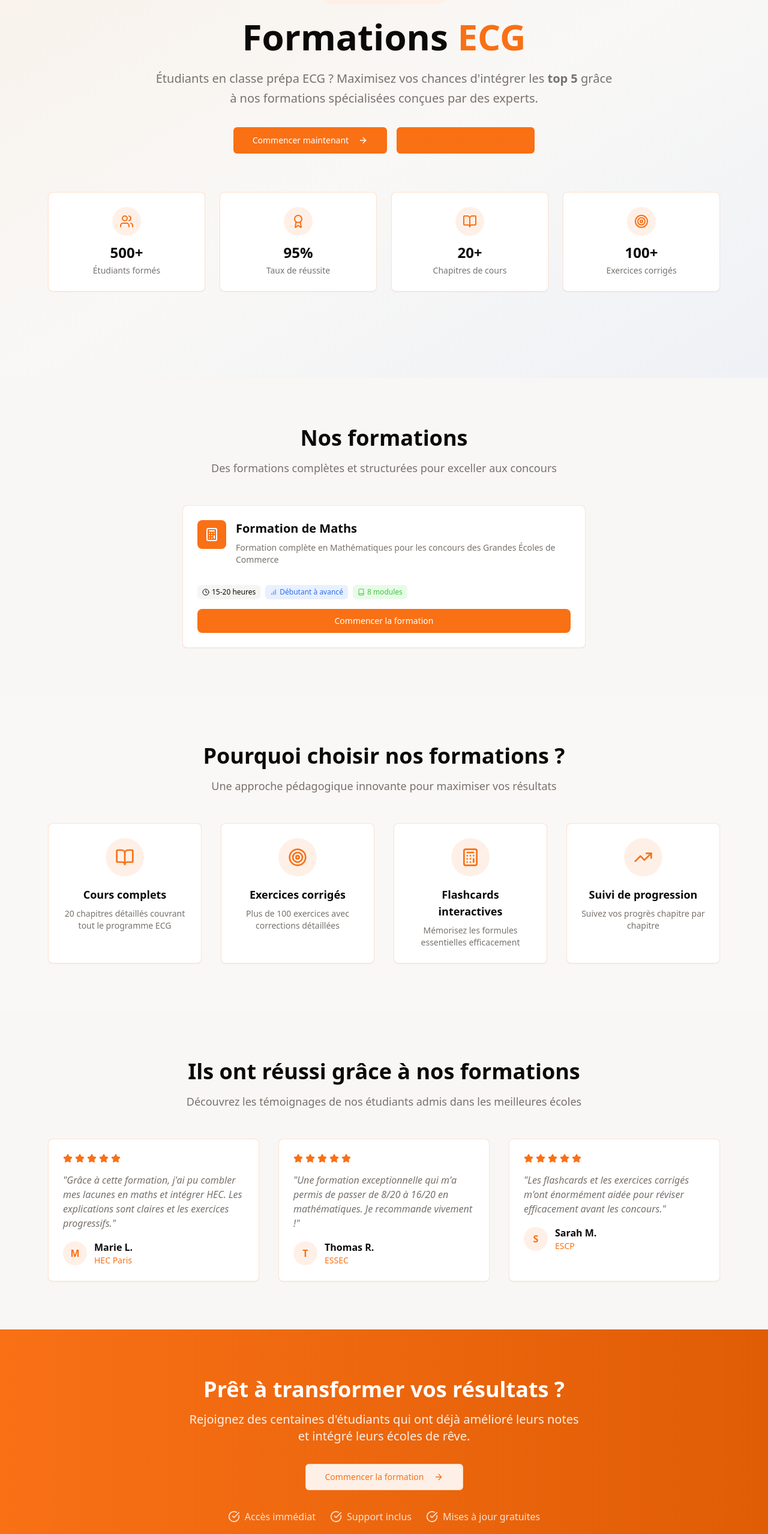
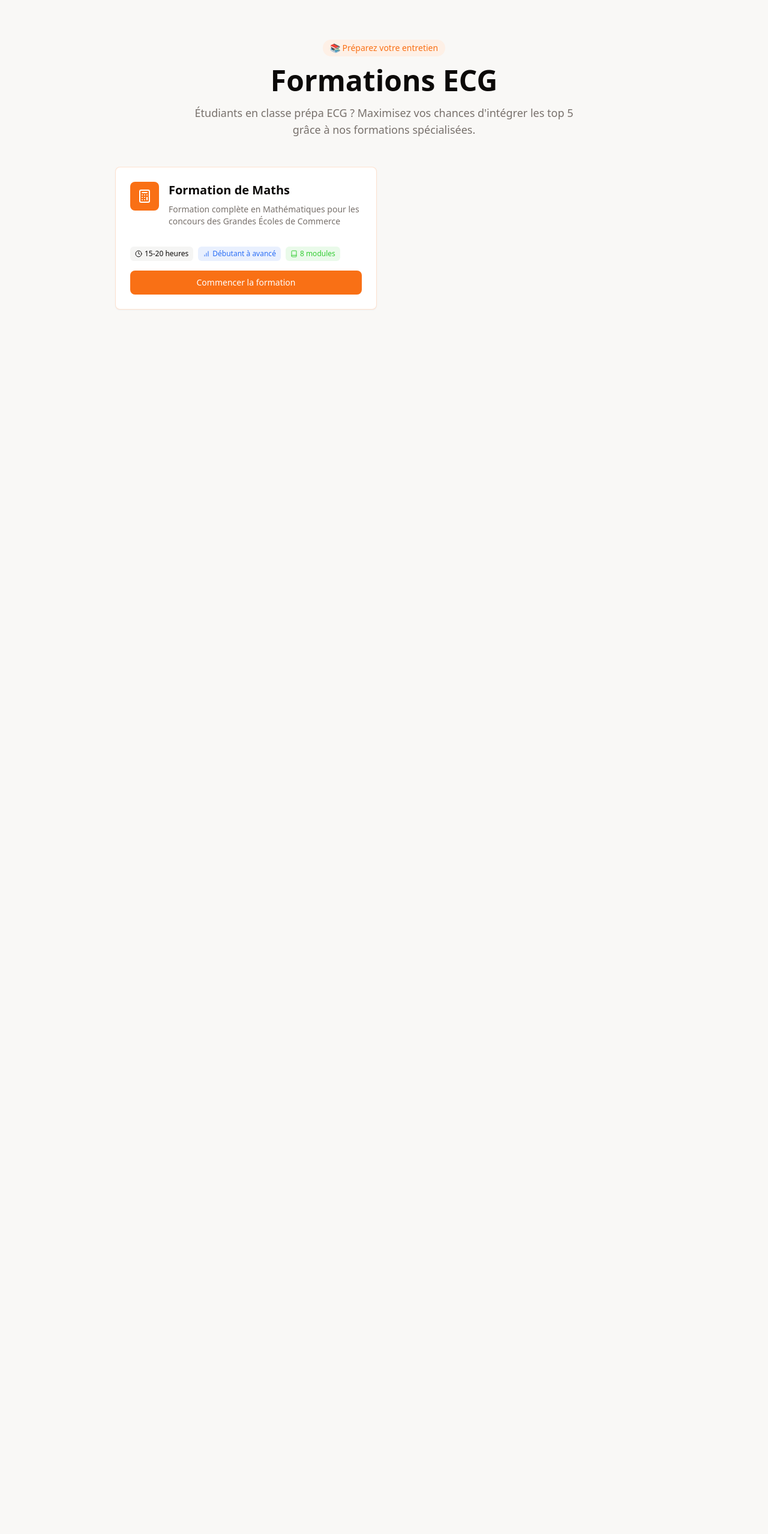
Before and after one commit to preparationnelle/prepa-module-builder, a React (Vite) app: page / in a window 1280 px wide. Shown: the part 109-2666 px from the top of the page at 60% size. After the commit the page ends 800 px from the top, so only its background shows below. Built offline with nearby package versions, Linux system fonts and the light colour scheme.

Commit message:
Reverted to commit c0adfa93bdd71efc8f7f343daa11aef843f9db1b

```diff
--- a/src/pages/Formation.tsx
+++ b/src/pages/Formation.tsx
@@ -1,8 +1,6 @@
 import { FormationCard } from "@/components/formations/FormationCard"
-import { Calculator, TrendingUp, Users, Award, BookOpen, Target, ArrowRight, CheckCircle, Star } from "lucide-react"
+import { Calculator, TrendingUp } from "lucide-react"
 import { useNavigate } from "react-router-dom"
-import { Card, CardContent } from "@/components/ui/card"
-import { FormationButton } from "@/components/ui/formation-button"
 
 const Formation = () => {
   const navigate = useNavigate()
@@ -18,57 +16,7 @@ const Formation = () => {
       icon: <Calculator className="w-6 h-6" />,
       available: true
     },
-  ]
 
-  const stats = [
-    { number: "500+", label: "Étudiants formés", icon: <Users className="w-6 h-6" /> },
-    { number: "95%", label: "Taux de réussite", icon: <Award className="w-6 h-6" /> },
-    { number: "20+", label: "Chapitres de cours", icon: <BookOpen className="w-6 h-6" /> },
-    { number: "100+", label: "Exercices corrigés", icon: <Target className="w-6 h-6" /> }
-  ]
-
-  const testimonials = [
-    {
-      name: "Marie L.",
-      school: "HEC Paris",
-      text: "Grâce à cette formation, j'ai pu combler mes lacunes en maths et intégrer HEC. Les explications sont claires et les exercices progressifs.",
-      rating: 5
-    },
-    {
-      name: "Thomas R.",
-      school: "ESSEC",
-      text: "Une formation exceptionnelle qui m'a permis de passer de 8/20 à 16/20 en mathématiques. Je recommande vivement !",
-      rating: 5
-    },
-    {
-      name: "Sarah M.",
-      school: "ESCP",
-      text: "Les flashcards et les exercices corrigés m'ont énormément aidée pour réviser efficacement avant les concours.",
-      rating: 5
-    }
-  ]
-
-  const features = [
-    {
-      icon: <BookOpen className="w-8 h-8" />,
-      title: "Cours complets",
-      description: "20 chapitres détaillés couvrant tout le programme ECG"
-    },
-    {
-      icon: <Target className="w-8 h-8" />,
-      title: "Exercices corrigés",
-      description: "Plus de 100 exercices avec corrections détaillées"
-    },
-    {
-      icon: <Calculator className="w-8 h-8" />,
-      title: "Flashcards interactives",
-      description: "Mémorisez les formules essentielles efficacement"
-    },
-    {
-      icon: <TrendingUp className="w-8 h-8" />,
-      title: "Suivi de progression",
-      description: "Suivez vos progrès chapitre par chapitre"
-    }
   ]
 
   const handleFormationClick = (formationId: string) => {
@@ -78,61 +26,21 @@ const Formation = () => {
   }
 
   return (
-    <div className="min-h-screen bg-background">
-      {/* Hero Section */}
-      <section className="relative bg-gradient-to-br from-formation-orange/5 via-background to-formation-blue/5 py-20">
-        <div className="container mx-auto px-4 max-w-6xl">
-          <div className="text-center mb-16">
-            <div className="inline-flex items-center gap-2 px-4 py-2 bg-formation-orange-light rounded-full text-formation-orange text-sm font-medium mb-6">
+    <div className="min-h-screen bg-background flex items-center justify-center">
+      <div className="container mx-auto px-4 py-8 max-w-6xl">
+        <div className="text-center mb-12">
+          <div className="inline-flex items-center gap-2 px-3 py-1 bg-formation-orange-light rounded-full text-formation-orange text-sm font-medium mb-4">
             📚 Préparez votre entretien
           </div>
-            <h1 className="text-5xl md:text-6xl font-bold text-foreground mb-6 leading-tight">
-              Formations <span className="text-formation-orange">ECG</span>
+          <h1 className="text-4xl md:text-5xl font-bold text-foreground mb-4">
+            Formations ECG
           </h1>
-            <p className="text-xl text-muted-foreground max-w-3xl mx-auto mb-8 leading-relaxed">
-              Étudiants en classe prépa ECG ? Maximisez vos chances d'intégrer les <strong>top 5</strong> grâce à nos formations spécialisées conçues par des experts.
-            </p>
-            <div className="flex flex-col sm:flex-row gap-4 justify-center">
-              <FormationButton size="lg" onClick={() => navigate("/formation/maths")}>
-                Commencer maintenant
-                <ArrowRight className="w-5 h-5 ml-2" />
-              </FormationButton>
-              <FormationButton variant="outline" size="lg">
-                Découvrir les formations
-              </FormationButton>
-            </div>
-          </div>
-
-          {/* Stats */}
-          <div className="grid grid-cols-2 md:grid-cols-4 gap-6 mb-16">
-            {stats.map((stat, index) => (
-              <Card key={index} className="border-formation-orange/20 hover:border-formation-orange/40 transition-all duration-200">
-                <CardContent className="p-6 text-center">
-                  <div className="w-12 h-12 bg-formation-orange/10 rounded-full flex items-center justify-center text-formation-orange mx-auto mb-3">
-                    {stat.icon}
-                  </div>
-                  <div className="text-2xl font-bold text-foreground mb-1">{stat.number}</div>
-                  <div className="text-sm text-muted-foreground">{stat.label}</div>
-                </CardContent>
-              </Card>
-            ))}
-          </div>
-        </div>
-      </section>
-
-      {/* Formation Section */}
-      <section className="py-20 bg-muted/30">
-        <div className="container mx-auto px-4 max-w-6xl">
-          <div className="text-center mb-12">
-            <h2 className="text-3xl md:text-4xl font-bold text-foreground mb-4">
-              Nos formations
-            </h2>
           <p className="text-lg text-muted-foreground max-w-2xl mx-auto">
-              Des formations complètes et structurées pour exceller aux concours
+            Étudiants en classe prépa ECG ? Maximisez vos chances d'intégrer les top 5 grâce à nos formations spécialisées.
           </p>
         </div>
 
-          <div className="grid md:grid-cols-1 gap-8 max-w-2xl mx-auto">
+        <div className="grid md:grid-cols-2 gap-6 max-w-4xl mx-auto">
           {formations.map((formation) => (
             <FormationCard
               key={formation.id}
@@ -148,110 +56,6 @@ const Formation = () => {
           ))}
         </div>
       </div>
-      </section>
-
-      {/* Features Section */}
-      <section className="py-20">
-        <div className="container mx-auto px-4 max-w-6xl">
-          <div className="text-center mb-12">
-            <h2 className="text-3xl md:text-4xl font-bold text-foreground mb-4">
-              Pourquoi choisir nos formations ?
-            </h2>
-            <p className="text-lg text-muted-foreground max-w-2xl mx-auto">
-              Une approche pédagogique innovante pour maximiser vos résultats
-            </p>
-          </div>
-
-          <div className="grid md:grid-cols-2 lg:grid-cols-4 gap-8">
-            {features.map((feature, index) => (
-              <Card key={index} className="border-formation-orange/20 hover:border-formation-orange/40 transition-all duration-200 hover:shadow-lg">
-                <CardContent className="p-6 text-center">
-                  <div className="w-16 h-16 bg-formation-orange/10 rounded-full flex items-center justify-center text-formation-orange mx-auto mb-4">
-                    {feature.icon}
-                  </div>
-                  <h3 className="text-lg font-semibold text-foreground mb-2">{feature.title}</h3>
-                  <p className="text-muted-foreground text-sm">{feature.description}</p>
-                </CardContent>
-              </Card>
-            ))}
-          </div>
-        </div>
-      </section>
-
-      {/* Testimonials Section */}
-      <section className="py-20 bg-muted/30">
-        <div className="container mx-auto px-4 max-w-6xl">
-          <div className="text-center mb-12">
-            <h2 className="text-3xl md:text-4xl font-bold text-foreground mb-4">
-              Ils ont réussi grâce à nos formations
-            </h2>
-            <p className="text-lg text-muted-foreground max-w-2xl mx-auto">
-              Découvrez les témoignages de nos étudiants admis dans les meilleures écoles
-            </p>
-          </div>
-
-          <div className="grid md:grid-cols-3 gap-8">
-            {testimonials.map((testimonial, index) => (
-              <Card key={index} className="border-formation-orange/20">
-                <CardContent className="p-6">
-                  <div className="flex items-center gap-1 mb-4">
-                    {[...Array(testimonial.rating)].map((_, i) => (
-                      <Star key={i} className="w-4 h-4 fill-formation-orange text-formation-orange" />
-                    ))}
-                  </div>
-                  <p className="text-muted-foreground mb-4 italic">"{testimonial.text}"</p>
-                  <div className="flex items-center gap-3">
-                    <div className="w-10 h-10 bg-formation-orange/10 rounded-full flex items-center justify-center text-formation-orange font-semibold">
-                      {testimonial.name.charAt(0)}
-                    </div>
-                    <div>
-                      <div className="font-semibold text-foreground">{testimonial.name}</div>
-                      <div className="text-sm text-formation-orange">{testimonial.school}</div>
-                    </div>
-                  </div>
-                </CardContent>
-              </Card>
-            ))}
-          </div>
-        </div>
-      </section>
-
-      {/* CTA Section */}
-      <section className="py-20 bg-gradient-to-r from-formation-orange to-formation-orange-dark">
-        <div className="container mx-auto px-4 max-w-4xl text-center">
-          <h2 className="text-3xl md:text-4xl font-bold text-white mb-4">
-            Prêt à transformer vos résultats ?
-          </h2>
-          <p className="text-xl text-white/90 mb-8 max-w-2xl mx-auto">
-            Rejoignez des centaines d'étudiants qui ont déjà amélioré leurs notes et intégré leurs écoles de rêve.
-          </p>
-          <div className="flex flex-col sm:flex-row gap-4 justify-center">
-            <FormationButton
-              variant="secondary"
-              size="lg"
-              onClick={() => navigate("/formation/maths")}
-            >
-              Commencer la formation
-              <ArrowRight className="w-5 h-5 ml-2" />
-            </FormationButton>
-          </div>
-
-          <div className="mt-8 flex items-center justify-center gap-6 text-white/80">
-            <div className="flex items-center gap-2">
-              <CheckCircle className="w-5 h-5" />
-              <span>Accès immédiat</span>
-            </div>
-            <div className="flex items-center gap-2">
-              <CheckCircle className="w-5 h-5" />
-              <span>Support inclus</span>
-            </div>
-            <div className="flex items-center gap-2">
-              <CheckCircle className="w-5 h-5" />
-              <span>Mises à jour gratuites</span>
-            </div>
-          </div>
-        </div>
-      </section>
     </div>
   )
 }
```
Lines whose indentation alone changed are shown as unchanged.
